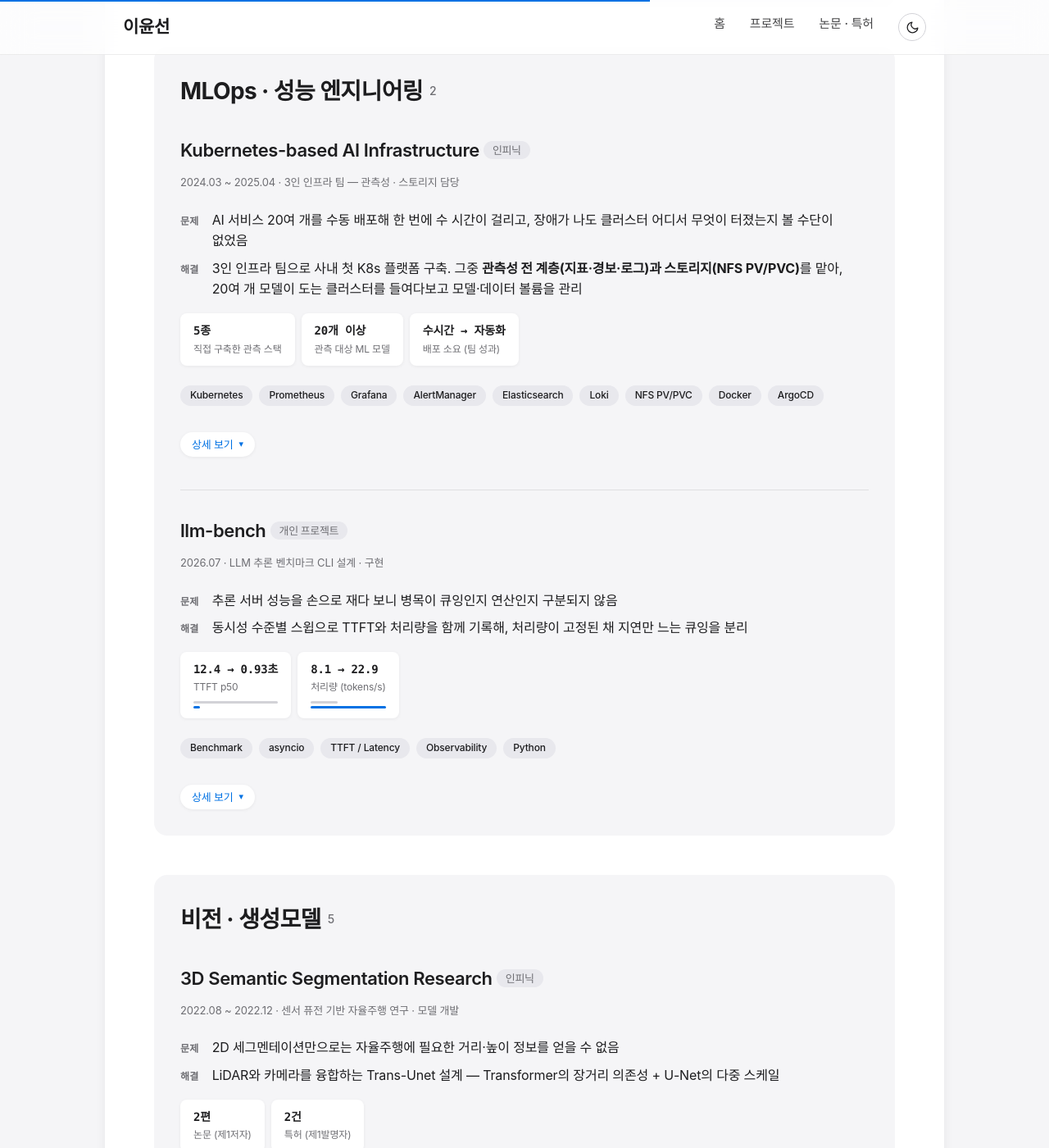
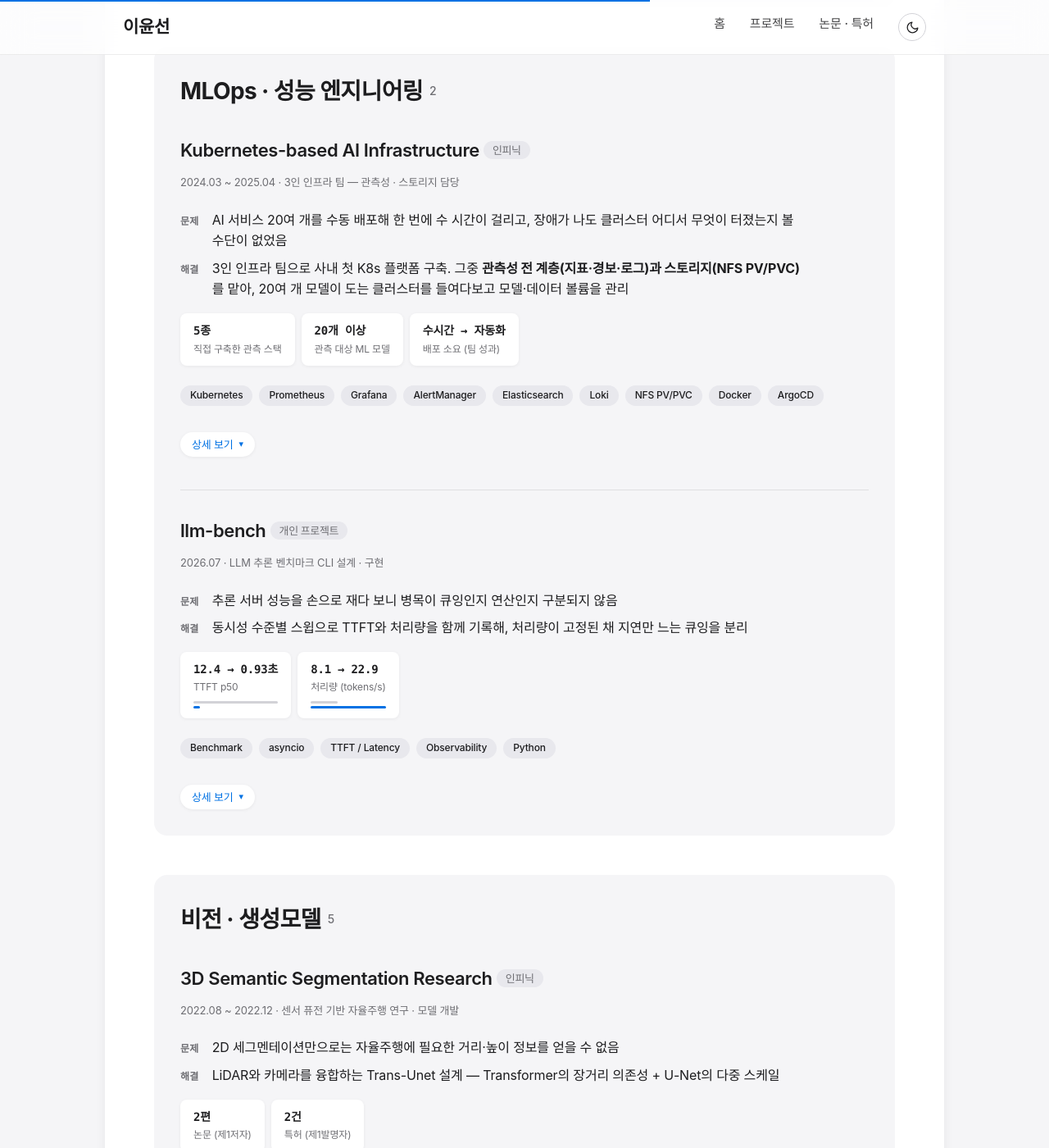
Before and after one commit to ckc5800/ckc5800.github.io, a Jekyll site: the page built from projects.html, in a window 1280 px wide and 1400 px high, scrolled down 4573 px. Shown: the whole window at 82% size. Built offline with Jekyll 4.4.1, drawn with Linux system fonts in a browser that asks for light colours; some web fonts are replaced.

Commit message:
들여쓰기·본문 폭 정리
- 본문 최대 폭을 760px 하나로 통일 (문제/해결만 820px 이라 오른쪽 끝이 어긋났음)
- 목록 들여쓰기 20 → 24px, 번호 목록도 동일 — 매달림 들여쓰기 기준선

결과: 오른쪽 끝 760px 일치(문단·목록·문제해결),
왼쪽 선은 0(제목·문단·절제목·지표) / 24(목록 항목) 두 개로 정리

```diff
--- a/assets/style.css
+++ b/assets/style.css
@@ -462,7 +462,7 @@
     grid-template-columns: max-content 1fr;
     gap: 8px 16px;
     margin-top: 16px;
-    max-width: 820px;
+    max-width: 760px;   /* 문단·목록과 같은 폭 — 오른쪽 끝을 맞춘다 */
 }
 
 .ps dt {
@@ -613,7 +613,7 @@
 .detail-list {
     /* inside 로 두면 줄바꿈된 줄이 글머리 기호 아래로 흘러 문단처럼 뭉친다 */
     list-style-position: outside;
-    padding-left: 20px;
+    padding-left: 24px;   /* 글머리 기호와 본문 사이 — 매달림 들여쓰기 기준선 */
     line-height: 1.6;
     margin-bottom: 24px;
 }
```
